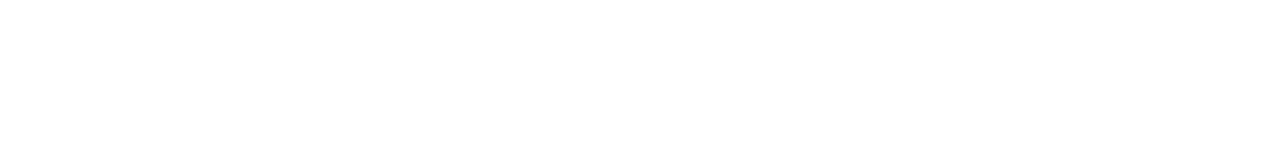
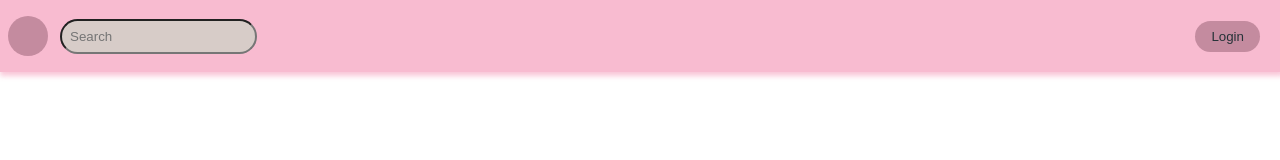
Before and after one commit to cice-classroom/4-layouts-verracca, a website: page src/index.html in a window 1280 px wide. Drawn offline with Linux system fonts and the light colour scheme.

Commit message:
Initial config css and add Navbar

```diff
--- /dev/null
+++ b/src/button.css
@@ -0,0 +1,10 @@
+.button {
+  border-radius: var(--radius);
+  padding: var(--m) var(--l);
+  border: none;
+}
+
+.button_primary {
+  color: var(--on--primary--color);
+  background-color: var(--primary--color--dark);
+}
--- a/src/index.html
+++ b/src/index.html
@@ -2,8 +2,19 @@
 <html lang="en">
   <head>
     <meta charset="UTF-8" />
-    <title>Title</title>
-    <link rel="stylesheet" href="styles.css" />
+    <title>Dogger Blog</title>
+    <link rel="stylesheet" href="main.css" />
+    <link rel="preconnect" href="https://fonts.gstatic.com" />
+    <link href="https://fonts.googleapis.com/css2?family=Roboto&display=swap" rel="stylesheet" />
   </head>
-  <body></body>
+  <body>
+    <header class="navbar">
+      <span class="navbar__logo"></span>
+      <nav class="navbar__wrapper">
+        <input type="text" placeholder="Search" class="navbar__search" />
+        <button class="button button_primary" class="navbar__login">Login</button>
+      </nav>
+    </header>
+    <main></main>
+  </body>
 </html>
--- /dev/null
+++ b/src/main.css
@@ -0,0 +1,5 @@
+@import './reset.css';
+@import './theme.css';
+@import './navbar.css';
+@import './styles.css';
+@import './button.css';
--- /dev/null
+++ b/src/navbar.css
@@ -0,0 +1,31 @@
+.navbar {
+  display: flex;
+  padding: var(--l) var(--m);
+  box-shadow: var(--shadow);
+  background-color: var(--primary--color);
+}
+
+.navbar__wrapper {
+  display: flex;
+  justify-content: space-between;
+  align-items: center;
+  margin: 0 auto;
+  max-width: var(--body--width);
+  width: 100%;
+}
+
+.navbar__logo {
+  width: var(--xl);
+  height: var(--xl);
+  background-color: var(--primary--color--dark);
+  border-radius: var(--radius);
+}
+
+.navbar__search {
+  background-color: var(--secondary--color);
+  border-radius: var(--radius);
+  padding: var(--m);
+}
+
+.navbar__login {
+}
--- /dev/null
+++ b/src/reset.css
@@ -0,0 +1,129 @@
+/* http://meyerweb.com/eric/tools/css/reset/
+   v2.0 | 20110126
+   License: none (public domain)
+*/
+
+html,
+body,
+div,
+span,
+applet,
+object,
+iframe,
+h1,
+h2,
+h3,
+h4,
+h5,
+h6,
+p,
+blockquote,
+pre,
+a,
+abbr,
+acronym,
+address,
+big,
+cite,
+code,
+del,
+dfn,
+em,
+img,
+ins,
+kbd,
+q,
+s,
+samp,
+small,
+strike,
+strong,
+sub,
+sup,
+tt,
+var,
+b,
+u,
+i,
+center,
+dl,
+dt,
+dd,
+ol,
+ul,
+li,
+fieldset,
+form,
+label,
+legend,
+table,
+caption,
+tbody,
+tfoot,
+thead,
+tr,
+th,
+td,
+article,
+aside,
+canvas,
+details,
+embed,
+figure,
+figcaption,
+footer,
+header,
+hgroup,
+menu,
+nav,
+output,
+ruby,
+section,
+summary,
+time,
+mark,
+audio,
+video {
+  margin: 0;
+  padding: 0;
+  border: 0;
+  font-size: 100%;
+  font: inherit;
+  vertical-align: baseline;
+}
+/* HTML5 display-role reset for older browsers */
+article,
+aside,
+details,
+figcaption,
+figure,
+footer,
+header,
+hgroup,
+menu,
+nav,
+section {
+  display: block;
+}
+body {
+  line-height: 1;
+}
+ol,
+ul {
+  list-style: none;
+}
+blockquote,
+q {
+  quotes: none;
+}
+blockquote:before,
+blockquote:after,
+q:before,
+q:after {
+  content: '';
+  content: none;
+}
+table {
+  border-collapse: collapse;
+  border-spacing: 0;
+}
--- a/src/styles.css
+++ b/src/styles.css
@@ -0,0 +1,4 @@
+body {
+  box-sizing: border-box;
+  font-family: 'Roboto', sans-serif;
+}
--- /dev/null
+++ b/src/theme.css
@@ -0,0 +1,25 @@
+:root {
+  --base: 0.25rem;
+  --s: var(--base);
+  --m: calc(var(--base) * 2);
+  --l: calc(var(--base) * 4);
+  --xl: calc(var(--base) * 10);
+
+  --body--font: 'Roboto', sans-serif;
+  --title--font: 'Roboto', sans-serif;
+
+  --primary--color: #f8bbd0;
+  --primary--color--light: #ffeeff;
+  --primary--color--dark: #c48b9f;
+  --on--primary--color: #263238;
+
+  --secondary--color: #d7ccc8;
+  --secondary--color--light: #fffffb;
+  --secondary--color--dark: #a69b97;
+  --on--secondary--color: #fafafa;
+
+  --body--width: 75rem;
+
+  --shadow: 2px 2px 5px 2px hsla(339, 81%, 85%, 0.8);
+  --radius: 9999px;
+}
```
